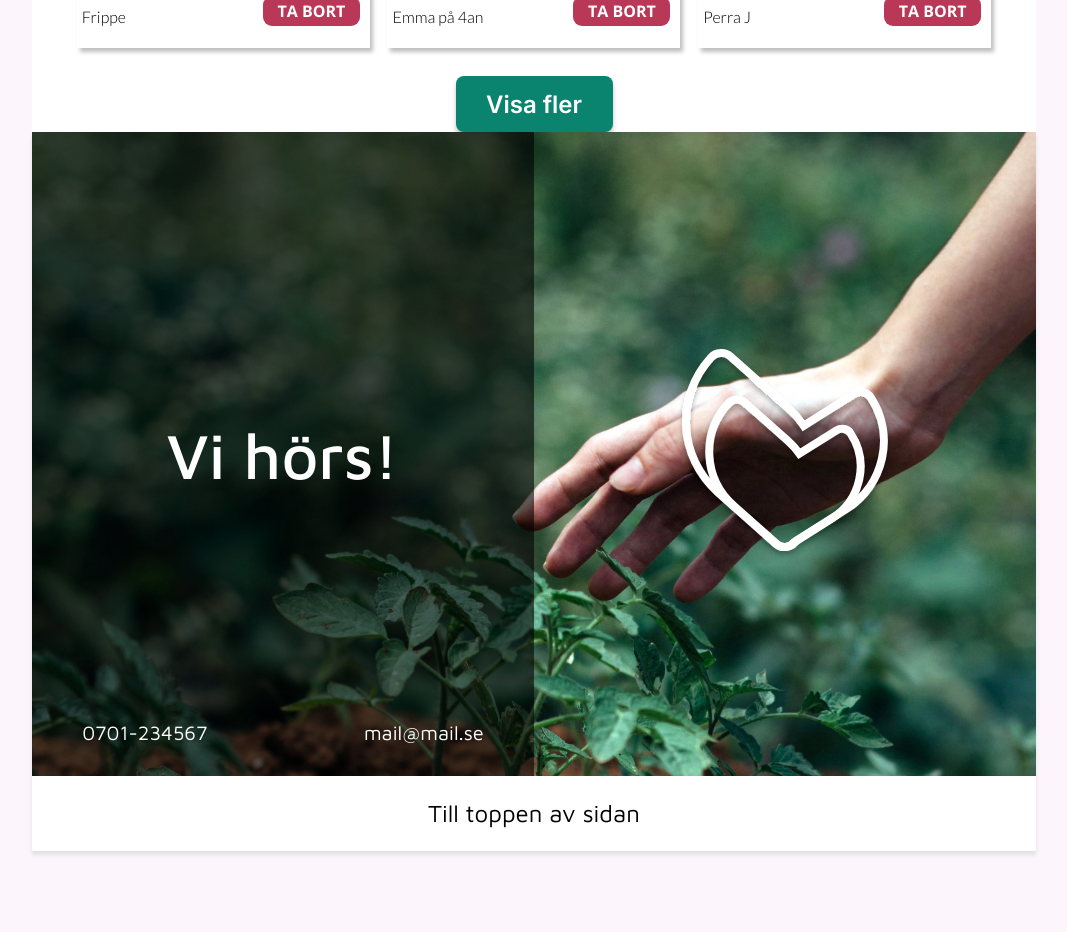
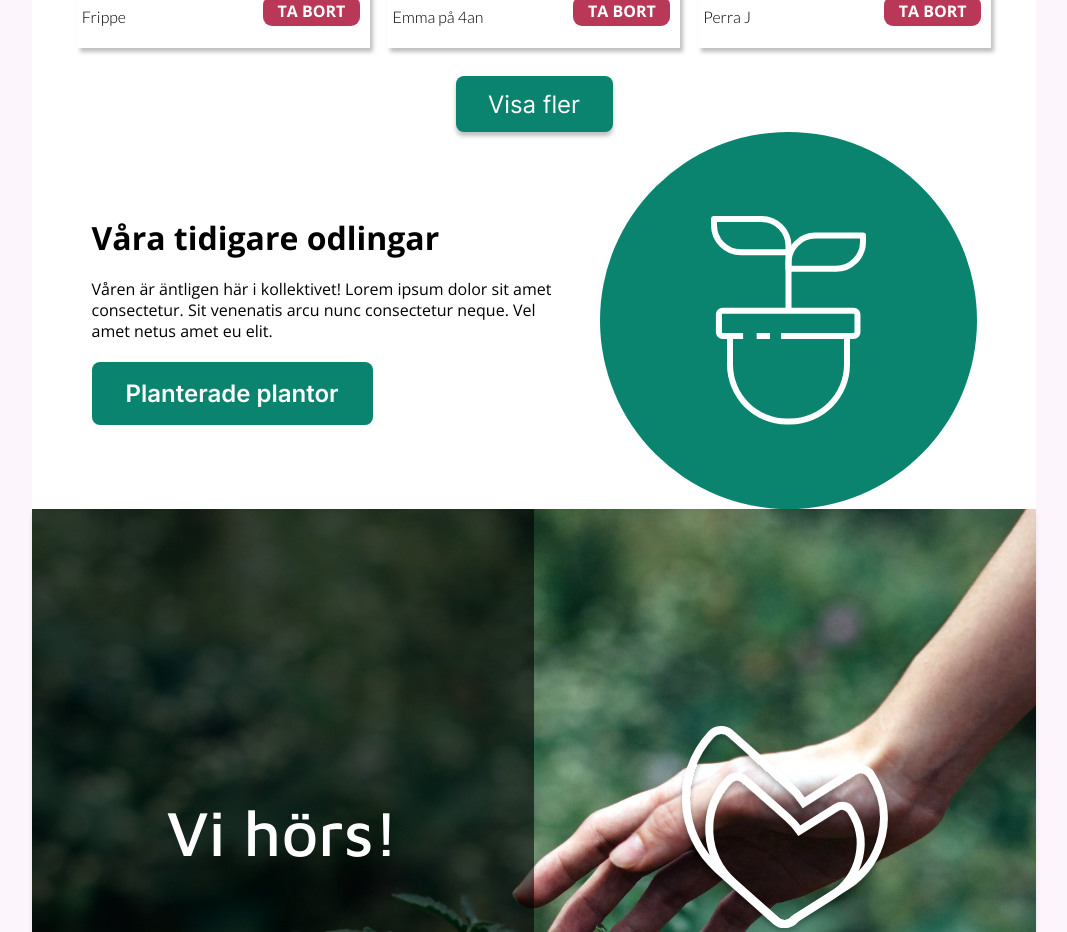
Before and after one commit to CarinWood/Planthood, a React (Vite) app: page / in a window 1280 px wide. Shown: the part 1520-2452 px from the top of the page, without its empty margins (106-1173 px from the left). Built offline with nearby package versions, Linux system fonts and the light colour scheme.

Commit message:
earlier-component finished

```diff
--- a/src/App.jsx
+++ b/src/App.jsx
@@ -1,4 +1,5 @@
 import './App.css'
+import { Earlier } from './components/earlier/Earlier'
 import { Footer } from './components/footer/Footer'
 import { Hero } from './components/hero/Hero'
 import { Navbar } from './components/navbar/Navbar'
@@ -11,6 +12,7 @@ function App() {
       <Hero/>
       <Navbar/>
       <Plantations/>
+      <Earlier/>
       <Footer/>
 
     </div>
--- /dev/null
+++ b/src/components/earlier/Earlier.jsx
@@ -0,0 +1,21 @@
+import "./earlier.css";
+import plant from "../../assets/images/plant.svg";
+
+export const Earlier = () => {
+  return (
+    <section className="earlier-container">
+      <article>
+        <p className="earlier-headline">Våra tidigare odlingar</p>
+        <p className="earlier-text">
+          Våren är äntligen här i kollektivet! Lorem ipsum dolor sit amet
+          consectetur. Sit venenatis arcu nunc consectetur neque. Vel amet netus
+          amet eu elit.
+        </p>
+        <button className="earlier-btn">Planterade plantor</button>
+      </article>
+      <div className="green-circle">
+        <img src={plant} alt="plant" />
+      </div>
+    </section>
+  );
+};
--- /dev/null
+++ b/src/components/earlier/earlier.css
@@ -0,0 +1,55 @@
+.earlier-container {
+    width: 926px;
+    height: 377px;
+    background-color: transparent;
+    display: flex;
+    align-items: center;
+    justify-content: space-around;
+}
+
+.green-circle {
+    width: 377px;
+    height: 377px;
+    background-color: var(--green);
+    border-radius: 50%;
+    display: flex;
+    align-items: center;
+    justify-content: center;
+}
+
+.earlier-container article {
+    display: flex;
+    flex-direction: column;
+    align-items: flex-start;
+    justify-content: flex-start;
+}
+
+.earlier-headline {
+    font-family: 'Open Sans';
+    font-weight: 700;
+    font-size: 32px;
+    line-height: 43.58px;
+    text-align: left;
+}
+
+.earlier-text {
+    font-family: 'Open Sans';
+    font-weight: 400;
+    font-size: 16px;
+    line-height: 21px;
+    width: 467px;
+    margin: 20px 0px;
+    text-align: left;
+}
+
+.earlier-btn {
+    border: none;
+    background-color: var(--green);
+    width: 281px;
+    height: 63px;
+    border-radius: 8px;
+    color: white;
+    font-family: 'Inter';
+    font-weight: 600;
+    font-size: 24px;
+}
--- a/src/global.css
+++ b/src/global.css
@@ -9,12 +9,23 @@
   src: url('./assets/fonts/MavenPro-VariableFont_wght.ttf');
 }
 
+@font-face {
+  font-family: 'Open Sans';
+  src: url('./assets/fonts/OpenSans-VariableFont_wdth,wght.ttf') format('truetype');
+}
+
+@font-face {
+  font-family: 'Inter';
+  src: url('./assets/fonts/Inter-VariableFont_slnt\,wght.ttf') format('truetype');
+}
+
 :root {
   --green: #0A846E;
   --brown: #9E6D52;
   --lightgray: #D9D9D9;
   --green-text: #055647;
   --background: #fcf6fc;
+
 }
 
 body {
```
Also changed, not shown: src/assets/fonts/Inter-VariableFont_slnt,wght.ttf (added), src/assets/fonts/OpenSans-VariableFont_wdth,wght.ttf (added).
